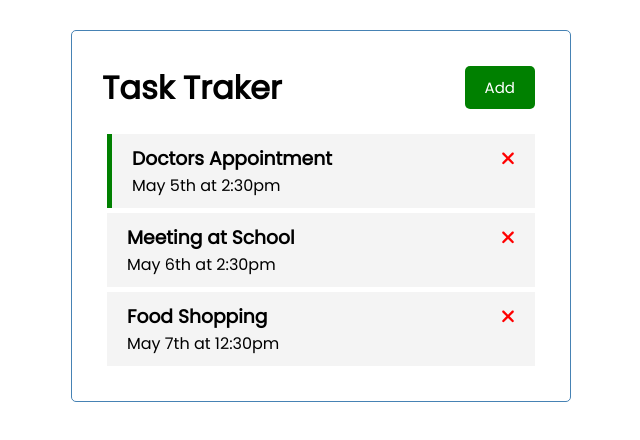
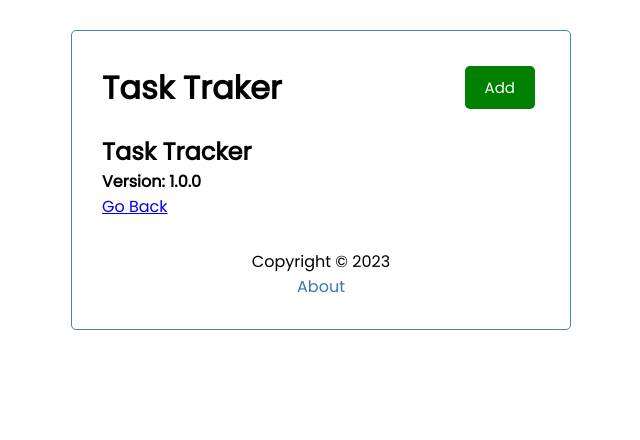
Before and after one commit to mmchokor/TaskTracker-AngularCrashCourse, an Angular app: page /about in a window 1280 px wide. Shown: the top 440 px of the page, without its empty margins (319-959 px from the left). Built offline with nearby package versions, Linux system fonts and the light colour scheme; data requests are answered from the project's data file.

Commit message:
Angular Router

```diff
--- a/src/app/app.component.html
+++ b/src/app/app.component.html
@@ -1,4 +1,5 @@
 <div class="container">
   <app-header></app-header>
-  <app-tasks></app-tasks>
+  <router-outlet></router-outlet>
+  <app-footer></app-footer>
 </div>
--- a/src/app/app.module.ts
+++ b/src/app/app.module.ts
@@ -2,14 +2,22 @@
 import { NgModule } from '@angular/core';
 import { FormsModule } from '@angular/forms';
 import { BrowserModule } from '@angular/platform-browser';
+import { RouterModule, Routes } from '@angular/router';
 
 import { FontAwesomeModule } from '@fortawesome/angular-fontawesome';
 import { AppComponent } from './app.component';
+import { AboutComponent } from './components/about/about.component';
 import { AddTaskComponent } from './components/add-task/add-task.component';
 import { ButtonComponent } from './components/button/button.component';
 import { HeaderComponent } from './components/header/header.component';
 import { TaskItemComponent } from './components/task-item/task-item.component';
 import { TasksComponent } from './components/tasks/tasks.component';
+import { FooterComponent } from './components/footer/footer.component';
+
+const appRoutes: Routes = [
+  { path: '', component: TasksComponent },
+  { path: 'about', component: AboutComponent },
+];
 
 @NgModule({
   declarations: [
@@ -19,8 +27,16 @@
     TasksComponent,
     TaskItemComponent,
     AddTaskComponent,
+    AboutComponent,
+    FooterComponent,
   ],
-  imports: [HttpClientModule, BrowserModule, FormsModule, FontAwesomeModule],
+  imports: [
+    HttpClientModule,
+    BrowserModule,
+    FormsModule,
+    FontAwesomeModule,
+    RouterModule.forRoot(appRoutes),
+  ],
   providers: [],
   bootstrap: [AppComponent],
 })
--- /dev/null
+++ b/src/app/components/about/about.component.html
@@ -0,0 +1,5 @@
+<div>
+  <h2>Task Tracker</h2>
+  <h4>Version: 1.0.0</h4>
+  <a routerLink="/">Go Back</a>
+</div>
--- /dev/null
+++ b/src/app/components/footer/footer.component.css
@@ -0,0 +1,9 @@
+footer {
+  margin-top: 30px;
+  text-align: center;
+}
+
+a {
+  color: #337ab7;
+  text-decoration: none;
+}
--- /dev/null
+++ b/src/app/components/footer/footer.component.html
@@ -0,0 +1,4 @@
+<footer>
+    <p>Copyright &copy; {{ currentYear }}</p>
+    <a routerLink="/about">About</a>
+</footer>
--- /dev/null
+++ b/src/app/components/footer/footer.component.ts
@@ -0,0 +1,14 @@
+import { Component } from '@angular/core';
+
+@Component({
+  selector: 'app-footer',
+  templateUrl: './footer.component.html',
+  styleUrls: ['./footer.component.css'],
+})
+export class FooterComponent {
+  currentYear: number;
+
+  constructor() {
+    this.currentYear = new Date().getFullYear();
+  }
+}
```
Also changed, not shown: src/app/components/about/about.component.ts (added, +10 -0 lines), src/app/components/about/about.component.css (added), 2 other files (tests, documents, lock files or other folders).
